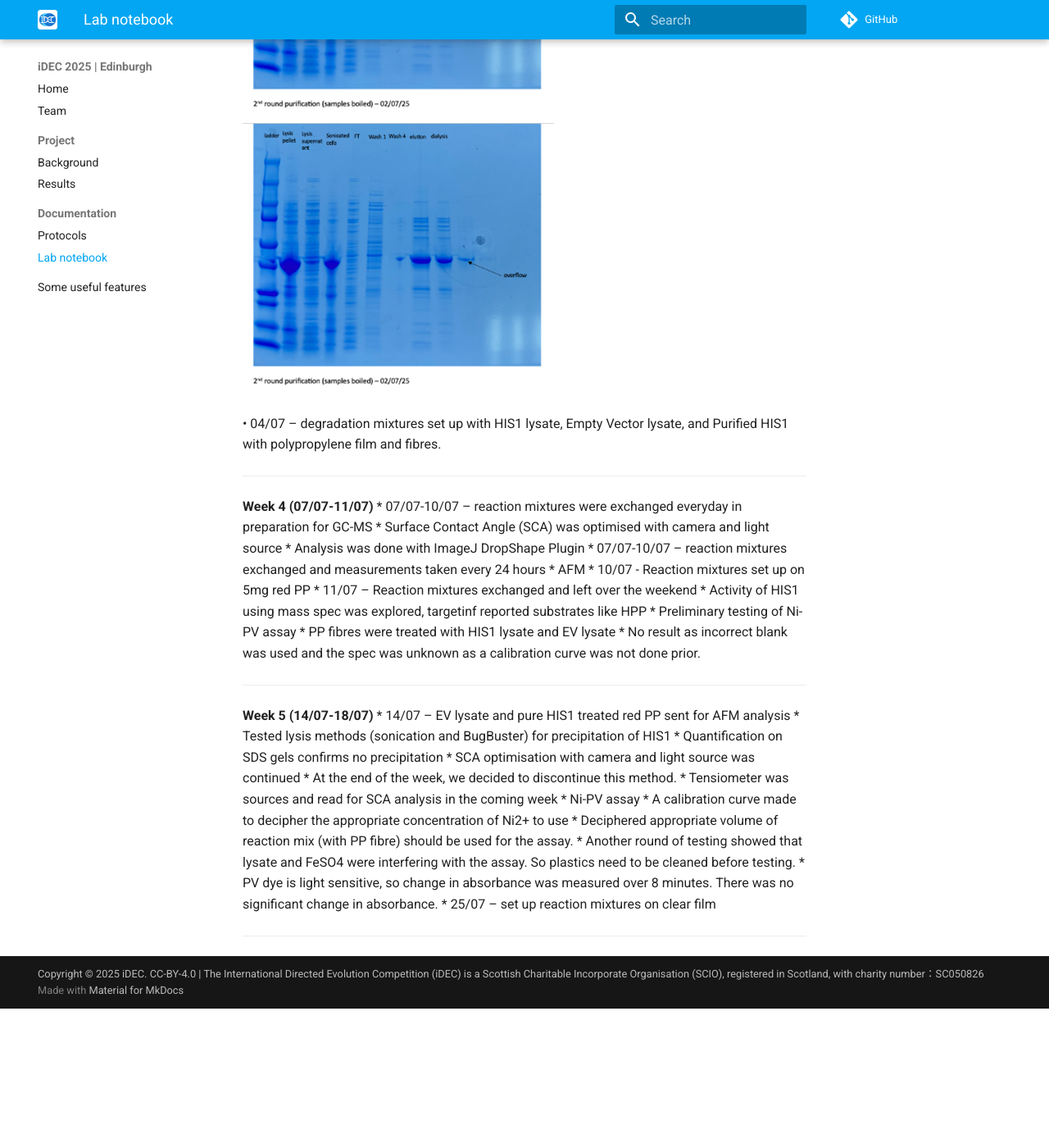
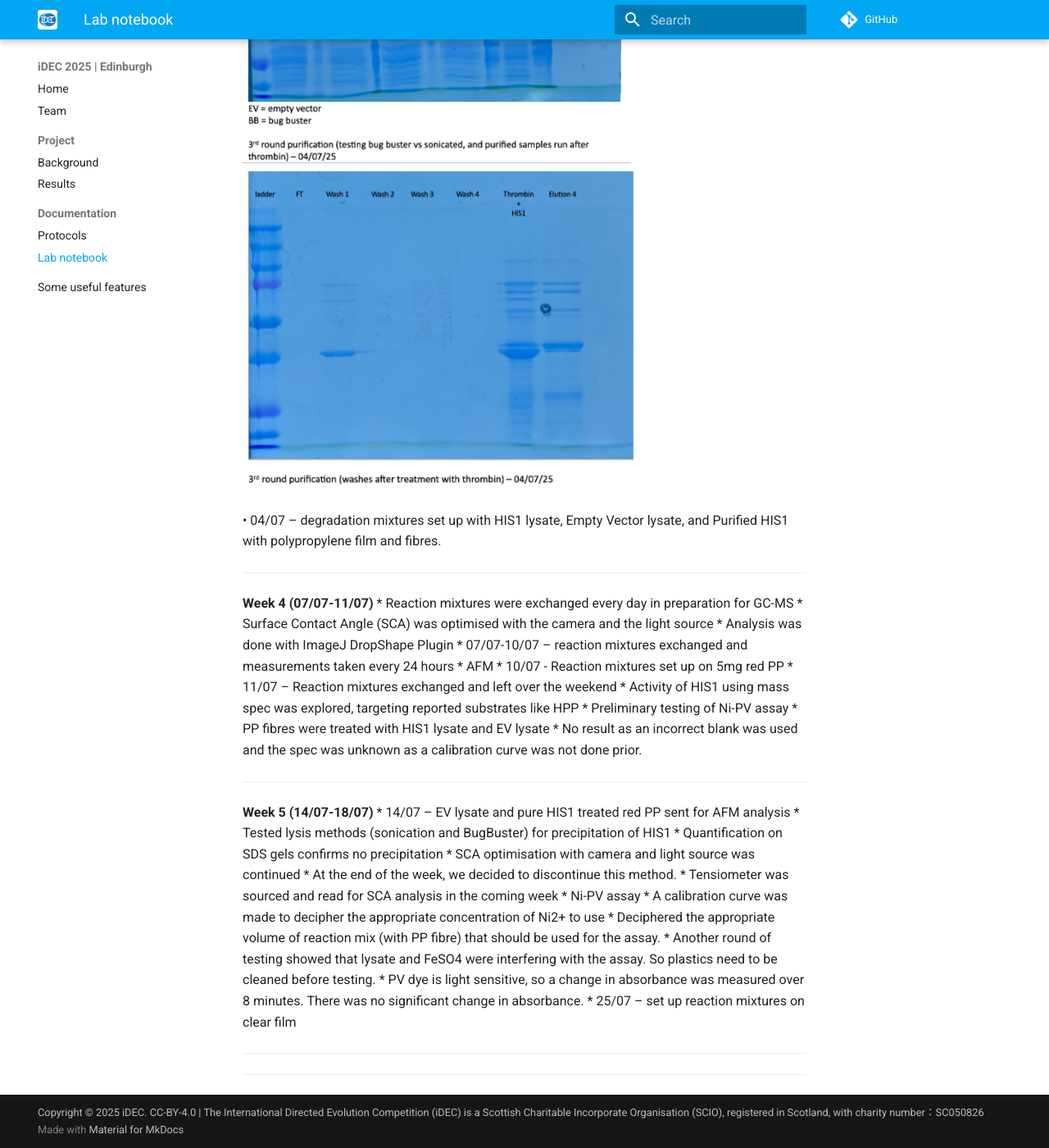
Before and after one commit to idec-teams/2025_Edinburgh, an MkDocs documentation site: the page built from docs/documentation/notebook.md, in a window 1280 px wide and 1400 px high, scrolled down 1405 px. Shown: the whole window at 82% size. Built offline with MkDocs 1.6.1 and Material for MkDocs 9.7.7, drawn with Linux system fonts in a browser that asks for light colours; comment, search, counter and statistics services are not loaded; before the commit the page ends 2635 px from its top, so only the background shows below that.

Commit message:
Update notebook.md

```diff
--- a/docs/documentation/notebook.md
+++ b/docs/documentation/notebook.md
@@ -31,7 +31,7 @@
 
 * Ran gels for analysis of lysis strategies
 
-![Gel2](week_3_02_07_gel.png)   ![Gel3](week_3_02_07_gel.png)
+![Gel2](week_3_gel2.png)   ![Gel3](week_3_gel3.png)
 
 
 •	04/07 – degradation mixtures set up with HIS1 lysate, Empty Vector lysate, and Purified HIS1 with polypropylene film and fibres.
@@ -39,17 +39,17 @@
 ---
 
 **Week 4 (07/07-11/07)**
-* 07/07-10/07 – reaction mixtures were exchanged everyday in preparation for GC-MS
-* Surface Contact Angle (SCA) was optimised with camera and light source
+* Reaction mixtures were exchanged every day in preparation for GC-MS
+* Surface Contact Angle (SCA) was optimised with the camera and the light source
   * Analysis was done with ImageJ DropShape Plugin
   * 07/07-10/07 – reaction mixtures exchanged and measurements taken every 24 hours
 * AFM
   * 10/07 - Reaction mixtures set up on 5mg red PP
   * 11/07 – Reaction mixtures exchanged and left over the weekend
-* Activity of HIS1 using mass spec was explored, targetinf reported substrates like HPP
+* Activity of HIS1 using mass spec was explored, targeting reported substrates like HPP
 * Preliminary testing of Ni-PV assay
  * PP fibres were treated with HIS1 lysate and EV lysate
- * No result as incorrect blank was used and the spec was unknown as a calibration curve was not done prior.
+ * No result as an incorrect blank was used and the spec was unknown as a calibration curve was not done prior.
 
 ---
 
@@ -59,12 +59,20 @@
    * Quantification on SDS gels confirms no precipitation
 * SCA optimisation with camera and light source was continued
   * At the end of the week, we decided to discontinue this method.
-  * Tensiometer was sources and read for SCA analysis in the coming week
+  * Tensiometer was sourced and read for SCA analysis in the coming week
 * Ni-PV assay
-  * A calibration curve made to decipher the appropriate concentration of Ni2+ to use
-  * Deciphered appropriate volume of reaction mix (with PP fibre) should be used for the assay.
+  * A calibration curve was made to decipher the appropriate concentration of Ni2+ to use
+  * Deciphered the appropriate volume of reaction mix (with PP fibre) that should be used for the assay.
   * Another round of testing showed that lysate and FeSO4 were interfering with the assay. So plastics need to be cleaned before testing.
-  * PV dye is light sensitive, so change in absorbance was measured over 8 minutes. There was no significant change in absorbance.
+  * PV dye is light sensitive, so a change in absorbance was measured over 8 minutes. There was no significant change in absorbance.
 * 25/07 – set up reaction mixtures on clear film
 
 ---
+
+
+
+
+
+
+
+---
```
